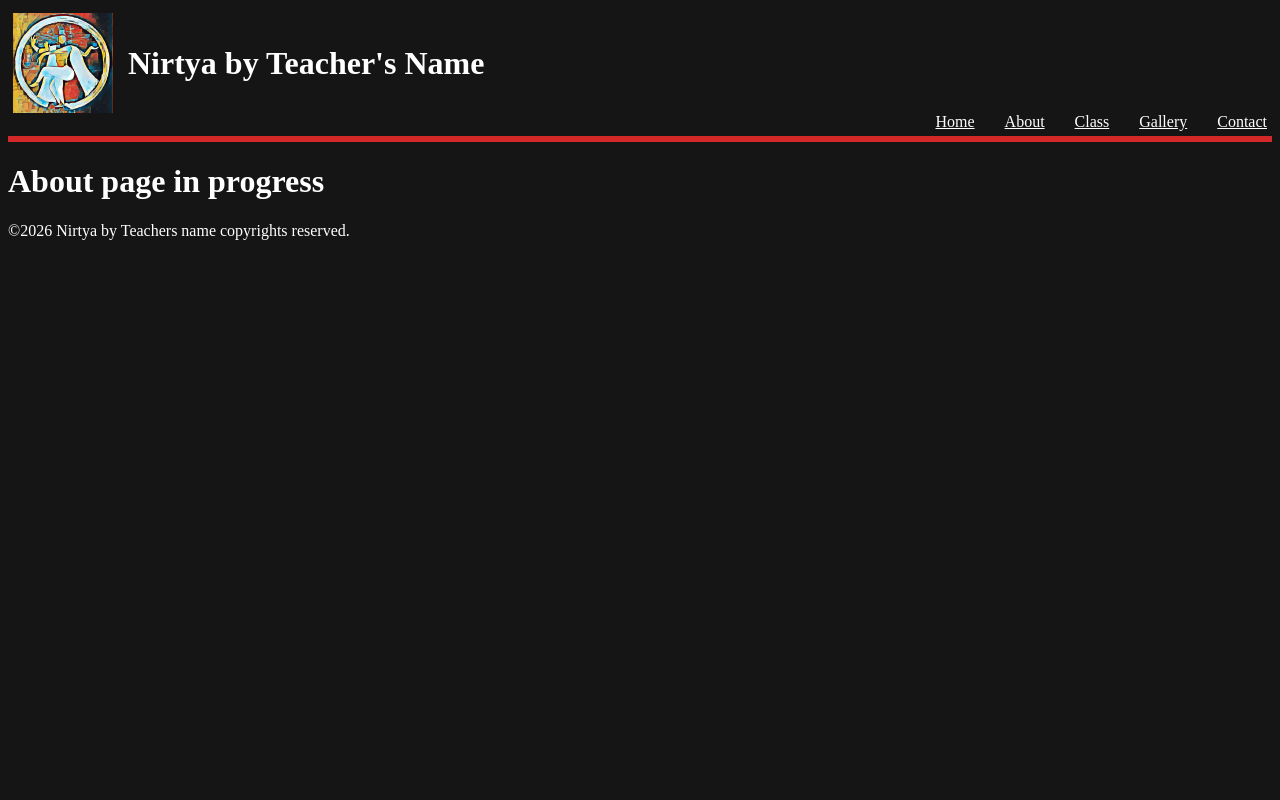
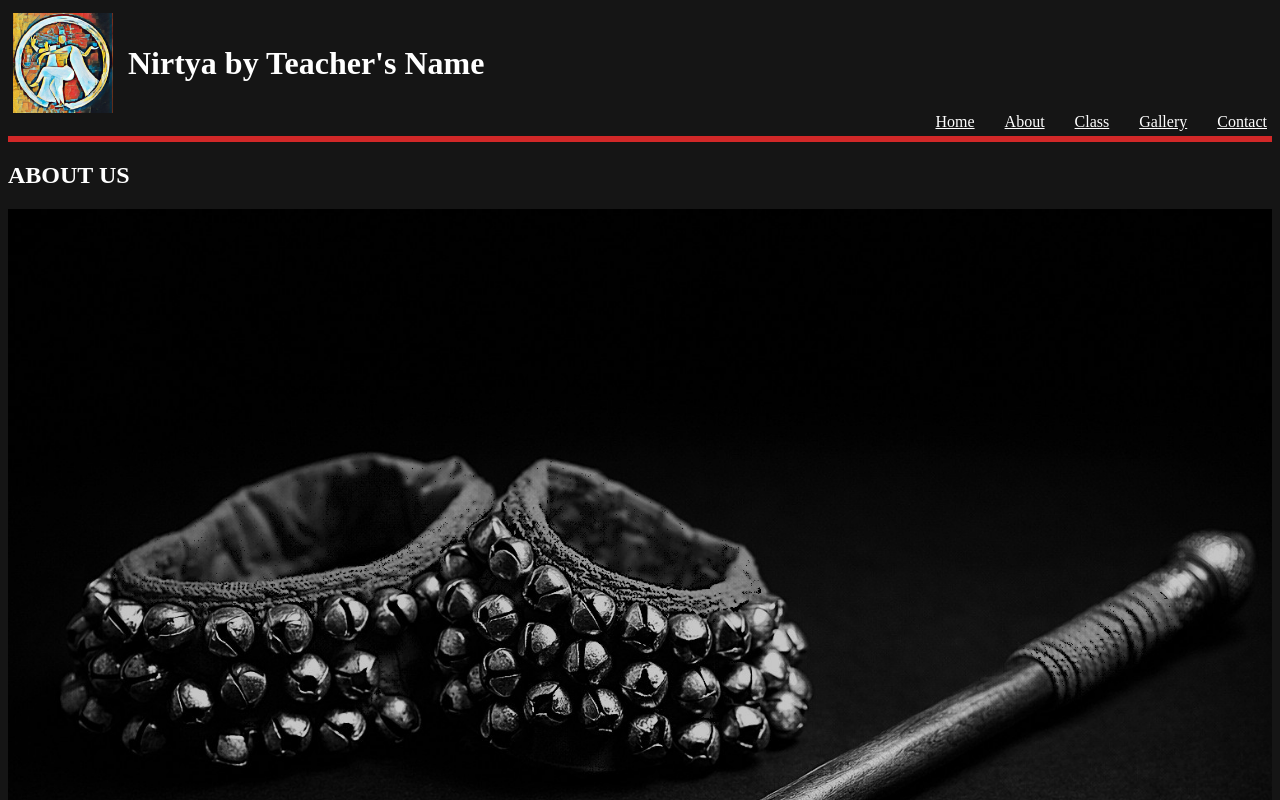
Before and after one commit to suganthi1410/unit1-finalproject-webapplication-suganthi-k, a React (Vite) app in the folder unit1-finalproject-suganthik/: page /about in a window 1280 px wide. Shown: the top 800 px of the page. Built offline with nearby package versions, Linux system fonts and the light colour scheme; the HTML template or start-up script is replaced by a standard one.

Commit message:
import done in About.jsx,page working,need to do css for this page

```diff
--- a/unit1-finalproject-suganthik/src/components/pages/About.jsx
+++ b/unit1-finalproject-suganthik/src/components/pages/About.jsx
@@ -1,7 +1,9 @@
+import { Link } from 'react-router-dom'
+import AboutPage from '../aboutpage/AboutPage.jsx'
 function About(){
     return(
         <div>
-            <h1>About page in progress</h1>
+            <AboutPage />
         </div>
     );
 
```
Also changed, not shown: 1 other file (tests, documents, lock files or other folders).
